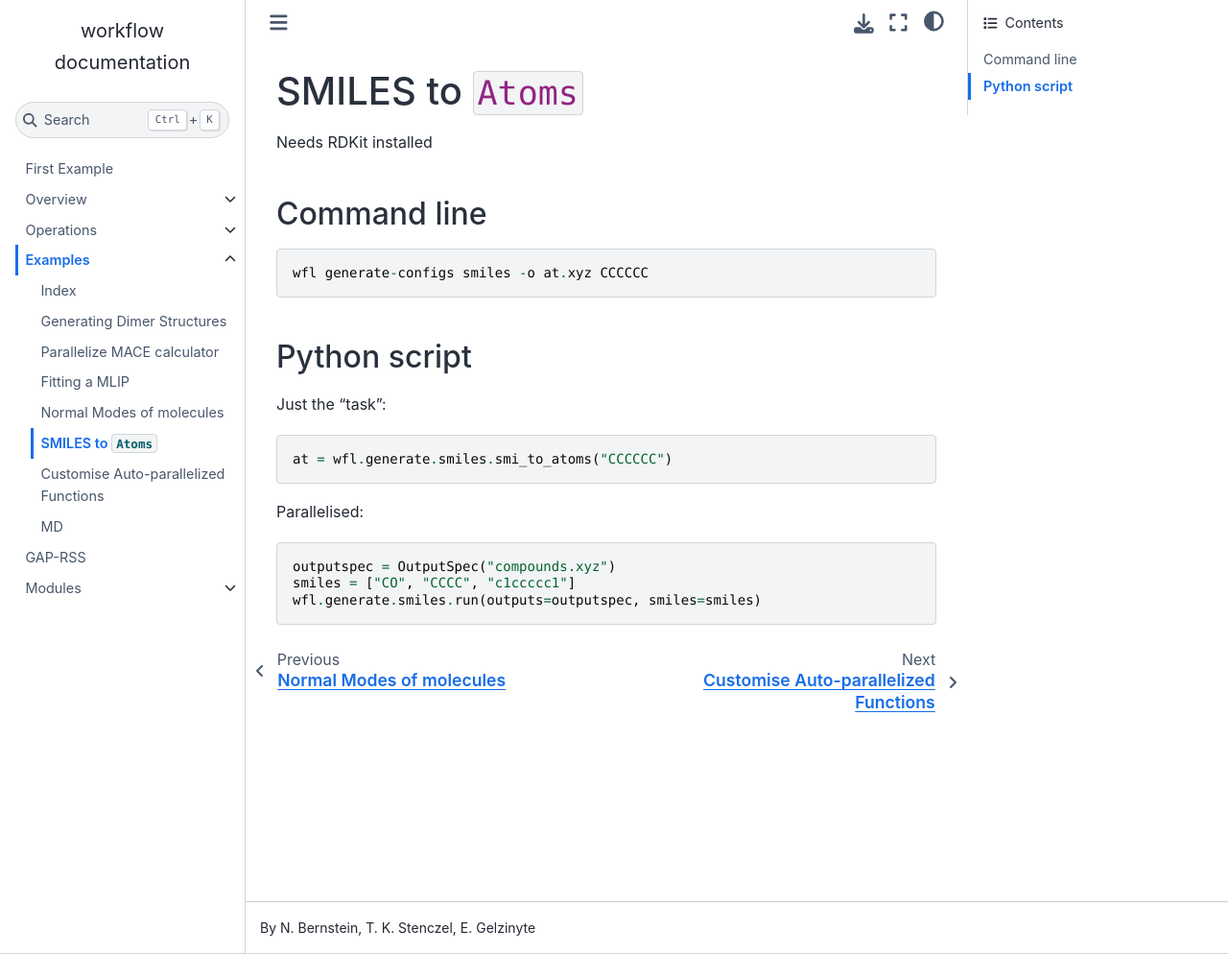
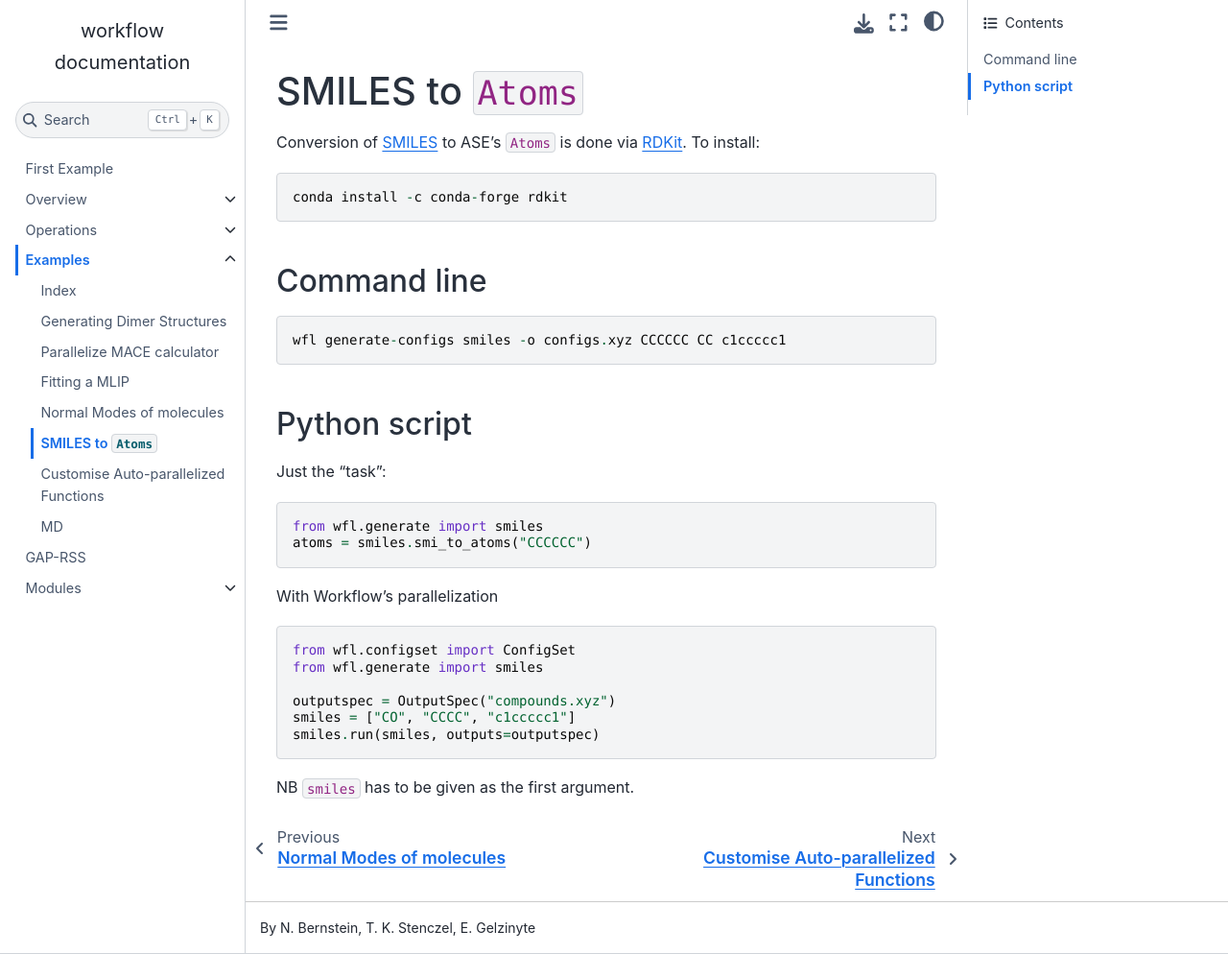
Before and after one commit to libAtoms/workflow, a Sphinx documentation site: the page built from docs/source/examples.smiles.md, in a window 1280 px wide and 994 px high. Shown: the whole window at 96% size. Built offline with Sphinx 7.4.7 and the Sphinx Book theme 1.1.4, drawn with Linux system fonts in a browser that asks for light colours; pages that are not in the unit, such as notebooks, are missing from menus.

Commit message:
updated smiles example

````diff
--- a/docs/source/examples.smiles.md
+++ b/docs/source/examples.smiles.md
@@ -1,23 +1,35 @@
 # SMILES to `Atoms`
 
-Needs RDKit installed
+Conversion of [SMILES](https://en.wikipedia.org/wiki/Simplified_molecular-input_line-entry_system) to ASE's `Atoms` is done via [RDKit](http://rdkit.org/). To install:
+
+```
+conda install -c conda-forge rdkit
+```
 
 ## Command line
 
 ```
-wfl generate-configs smiles -o at.xyz CCCCCC
+wfl generate-configs smiles -o configs.xyz CCCCCC CC c1ccccc1
 ```
 
 ## Python script
 
 Just the "task":
-```
-at = wfl.generate.smiles.smi_to_atoms("CCCCCC")
+
+```python
+from wfl.generate import smiles
+atoms = smiles.smi_to_atoms("CCCCCC")
 ```
 
-Parallelised:
-```
+With Workflow's parallelization
+
+```python
+from wfl.configset import ConfigSet
+from wfl.generate import smiles
+
 outputspec = OutputSpec("compounds.xyz")
 smiles = ["CO", "CCCC", "c1ccccc1"]
-wfl.generate.smiles.run(outputs=outputspec, smiles=smiles)
+smiles.run(smiles, outputs=outputspec)
 ```
+
+NB `smiles` has to be given as the first argument.
````
Also changed, not shown: docs/source/examples.normal_modes.md (+1 -0 lines), 1 other file.
